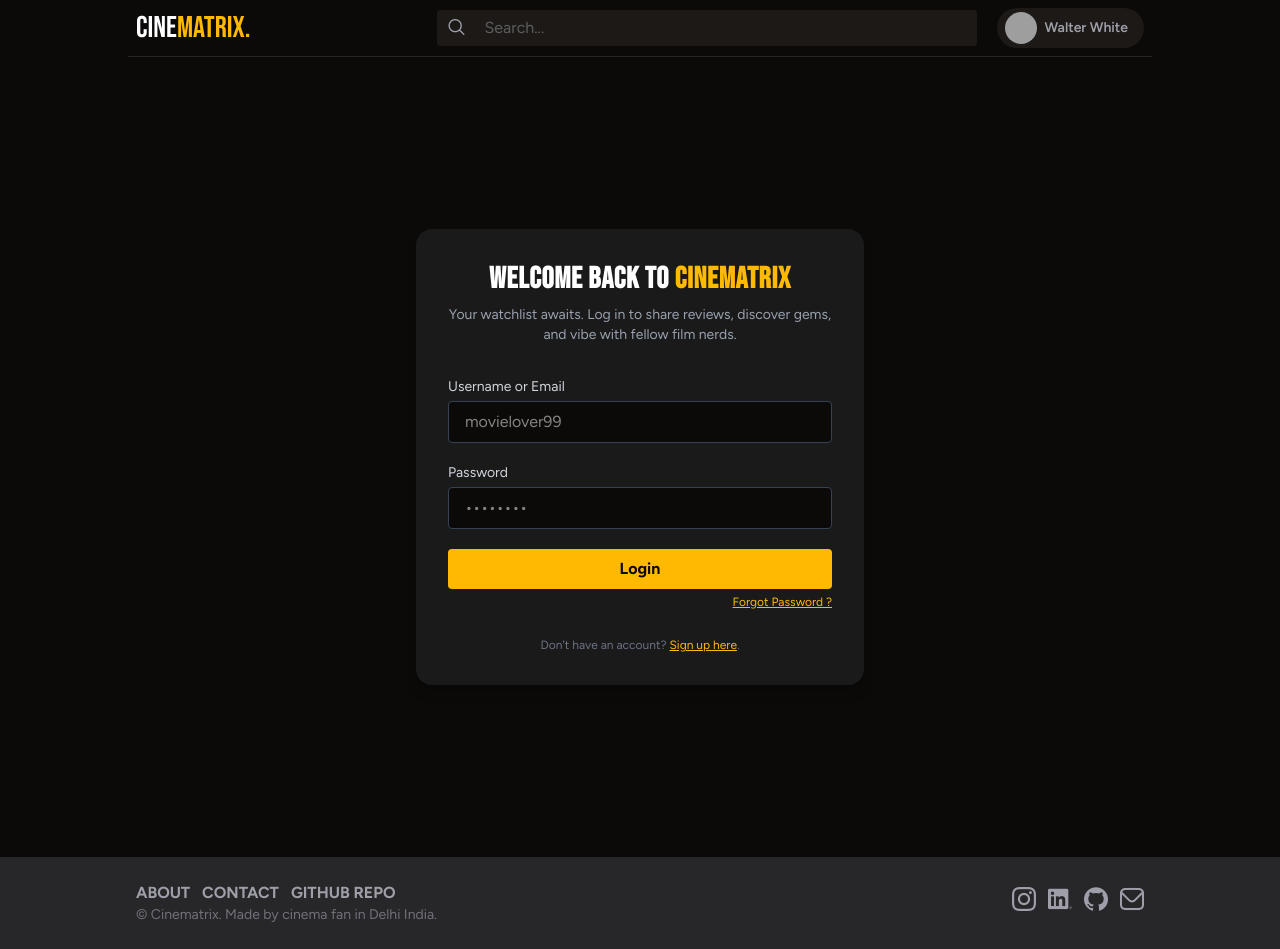
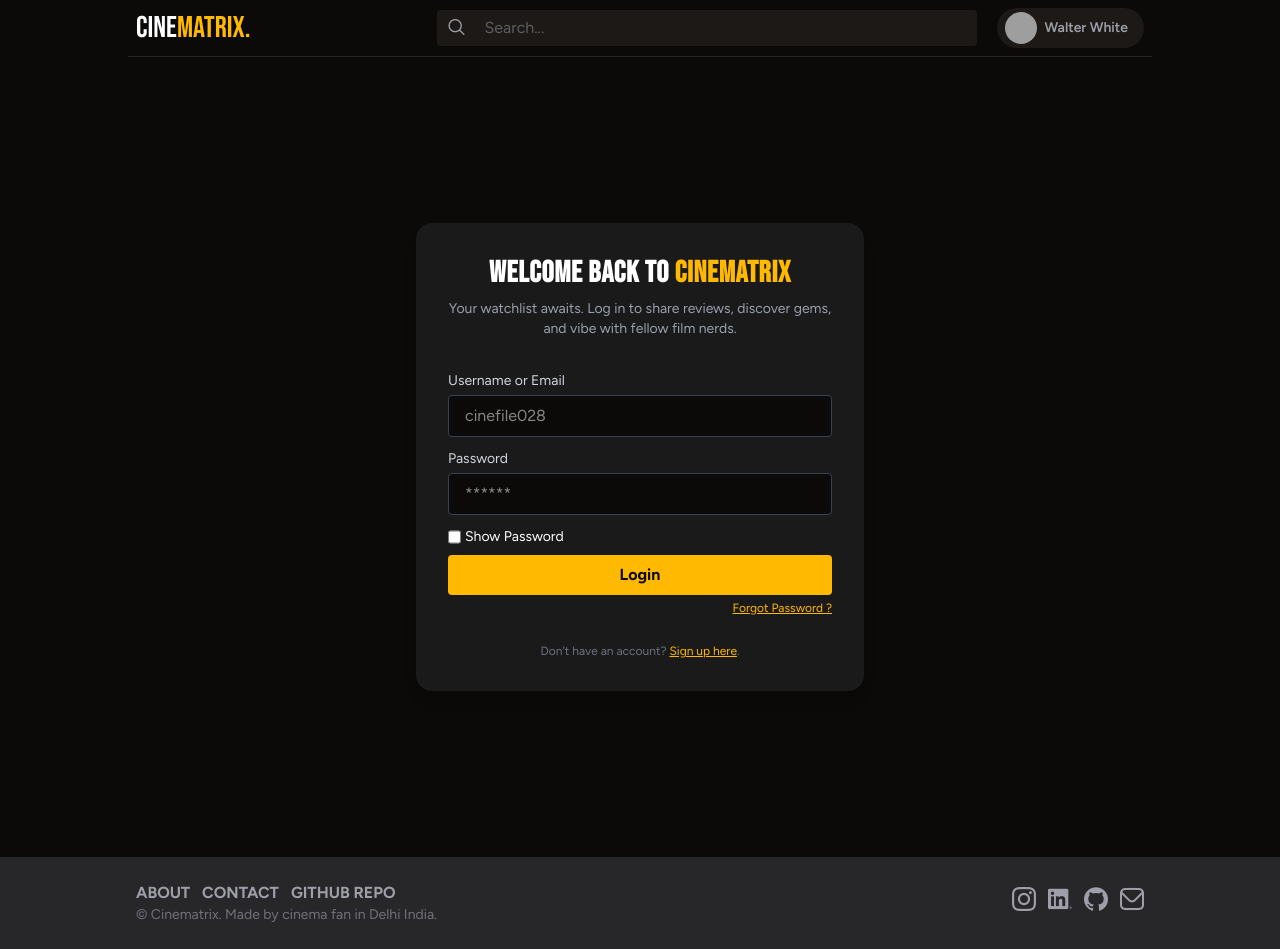
Before and after one commit to CodeFiroz/cinematrix, a React (Vite) app in the folder client/: page /login in a window 1280 px wide. Built offline with nearby package versions, Linux system fonts and the light colour scheme; grey boxes are pictures that could not be loaded.

Commit message:
input components

```diff
--- a/client/src/Pages/Auth/Login.jsx
+++ b/client/src/Pages/Auth/Login.jsx
@@ -1,6 +1,61 @@
+import { useState } from "react"
+import InputField from "../../components/InputField/InputField";
+import PasswordField from "../../components/InputField/PasswordField";
+
+const Login = () => {
+
+  const [formdata, setFormdata] = useState({
+    username: '',
+    password: ''
+  });
+
+  const [formerrors, setFormErrors] = useState({
+    username: '',
+    password: ''
+  });
 
 
-const Login = () => {
+  const handleChange = (e) => {
+    setFormdata({
+      ...formdata,
+      [e.target.name]: e.target.value,
+    })
+  }
+  const setError = (field, error) => {
+    setFormErrors(prev => ({
+      ...prev,
+      [field]: error,
+    }));
+
+  }
+
+  const handleLogin = (e) => {
+    e.preventDefault();
+
+    setFormErrors({
+      username: '',
+      password: ''
+    });
+
+    let hasError = false;
+
+
+    if (formdata.username == "") {
+      setError("username", "Please enter your username or email");
+      hasError = true;
+    }
+
+    if (formdata.password == "") {
+      setError("password", "Please enter your password");
+      hasError = true;
+    }
+
+    if (!hasError) {
+      alert("Submit")
+    }
+
+  }
+
   return (
     <>
 
@@ -15,16 +70,30 @@ const Login = () => {
 
           </p>
 
-    <form className="mt-8 space-y-5">
-      <div>
-        <label className="block mb-1 text-sm text-gray-300">Username or Email</label>
-        <input type="text" className="w-full px-4 py-2 rounded bg-[#0C0A09] border border-gray-700 focus:outline-none focus:border-[#FFB900]" placeholder="movielover99" />
-      </div>
+          <form className="mt-8 space-y-2" onSubmit={handleLogin}>
 
-      <div>
-        <label className="block mb-1 text-sm text-gray-300">Password</label>
-        <input type="password" className="w-full px-4 py-2 rounded bg-[#0C0A09] border border-gray-700 focus:outline-none focus:border-[#FFB900]" placeholder="••••••••" />
-      </div>
+            <InputField
+              id="username"
+              type="text"
+              label="Username or Email"
+              placeholder="cinefile028"
+              name="username"
+              value={formdata.username}
+              onChange={handleChange}
+              error={formerrors.username}
+            />
+
+            <PasswordField
+              id="password"
+              label="Password"
+              placeholder="******"
+              name="password"
+              value={formdata.password}
+              onChange={handleChange}
+              error={formerrors.password}
+            />
+
+
             <button type="submit" className="w-full bg-[#FFB900] text-[#0C0A09] py-2 rounded cursor-pointer font-bold hover:bg-[#e0a800] transition-all">
               Login
             </button>
--- a/client/src/Pages/Auth/Register.jsx
+++ b/client/src/Pages/Auth/Register.jsx
@@ -24,6 +24,7 @@ const Register = () => {
       <div>
         <label className="block mb-1 text-sm text-gray-300">Password</label>
         <input type="password" className="w-full px-4 py-2 rounded bg-[#0C0A09] border border-gray-700 focus:outline-none focus:border-[#FFB900]" placeholder="••••••••" />
+
       </div>
       <button type="submit" className="w-full bg-[#FFB900] text-[#0C0A09] py-2 rounded cursor-pointer font-bold hover:bg-[#e0a800] transition-all">
         Register
--- /dev/null
+++ b/client/src/components/InputField/InputField.jsx
@@ -0,0 +1,25 @@
+import React from 'react'
+
+const InputField = ({ id, label, name, type = "text", placeholder, value, onChange, error }) => {
+    return (
+        <>
+            <div>
+                <label htmlFor={id} className="block mb-1 text-sm text-gray-300">{label}</label>
+                <input
+                    id={id}
+                    type={type}
+                    className="w-full px-4 py-2 mb-1 rounded bg-[#0C0A09] border border-gray-700 focus:outline-none focus:border-[#FFB900]"
+                    placeholder={placeholder}
+                    name={name}
+                    value={value}
+                    onChange={onChange}
+                />
+                <p className="text-xs text-red-500">
+                    {error}
+                </p>
+            </div>
+        </>
+    )
+}
+
+export default InputField
--- /dev/null
+++ b/client/src/components/InputField/PasswordField.jsx
@@ -0,0 +1,34 @@
+import React from 'react'
+import { useState } from 'react'
+const PasswordField = ({ id, label, name, placeholder, value, onChange, error }) => {
+  const [showPassword, setShowPassword] = useState(false);
+
+
+    return (
+        <>
+            <div>
+                <label htmlFor={id} className="block mb-1 text-sm text-gray-300">{label}</label>
+                <input
+                    id={id}
+                    type={showPassword ? 'text' : 'password'}
+                    className="w-full px-4 py-2 mb-1 rounded bg-[#0C0A09] border border-gray-700 focus:outline-none focus:border-[#FFB900]"
+                    placeholder={placeholder}
+                    name={name}
+                    value={value}
+                    onChange={onChange}
+                />
+                <p className="text-xs text-red-500">
+                    {error}
+                </p>
+
+                <div className="flex item-center text-sm gap-1 mt-2">
+                <input type="checkbox" name="showpass" id="showpass" style={{ accentColor: '#FFB900' }} onChange={() => setShowPassword(!showPassword)} />
+                <label htmlFor="showpass">{showPassword ? 'Hide' : 'Show'} Password</label>
+              </div>
+
+            </div>
+        </>
+    )
+}
+
+export default PasswordField
```
Lines whose indentation alone changed are shown as unchanged.
